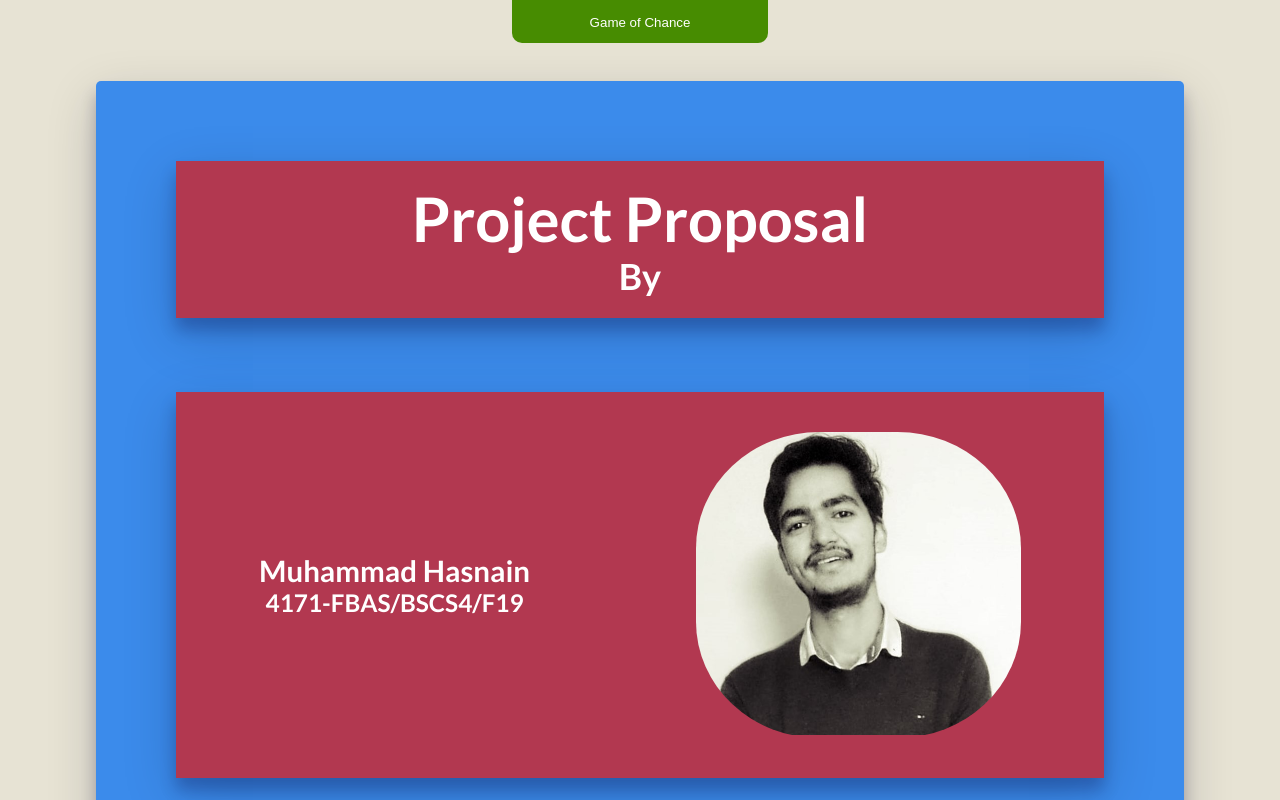
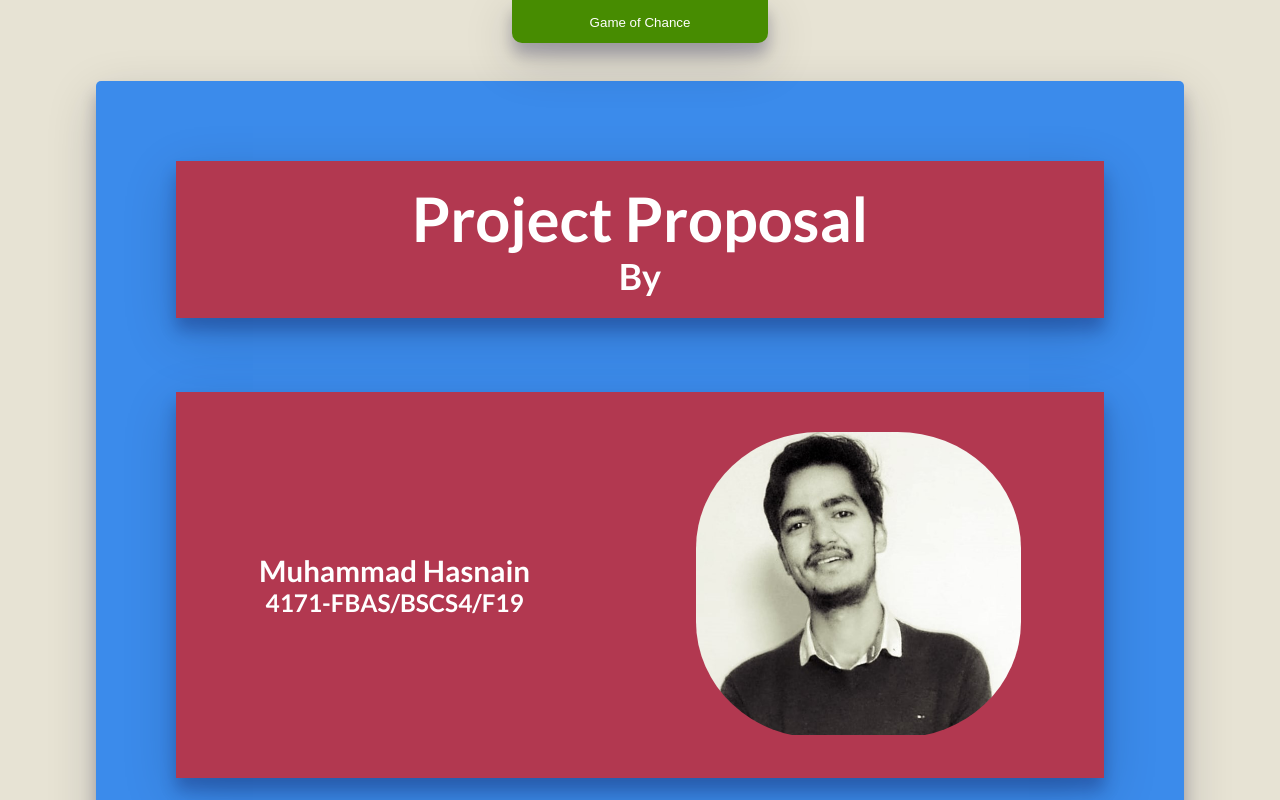
Before and after one commit to hasnainhashmi/Homepage, a plain HTML site: page index.html in a window 1280 px wide. Shown: the top 800 px of the page. Drawn offline with nearby package versions, Linux system fonts and the light colour scheme.

Commit message:
Update styles.css

```diff
--- a/css/styles.css
+++ b/css/styles.css
@@ -35,6 +35,9 @@ body{
     border-bottom-right-radius: 10px;
     background-color: rgb(71, 140, 1);
     cursor: pointer;
+    top: 0;
+    z-index: 3000000000;
+    box-shadow: var(--box-shadow);
     transition: background-color 0.3s ease-in;
 }
 
```
